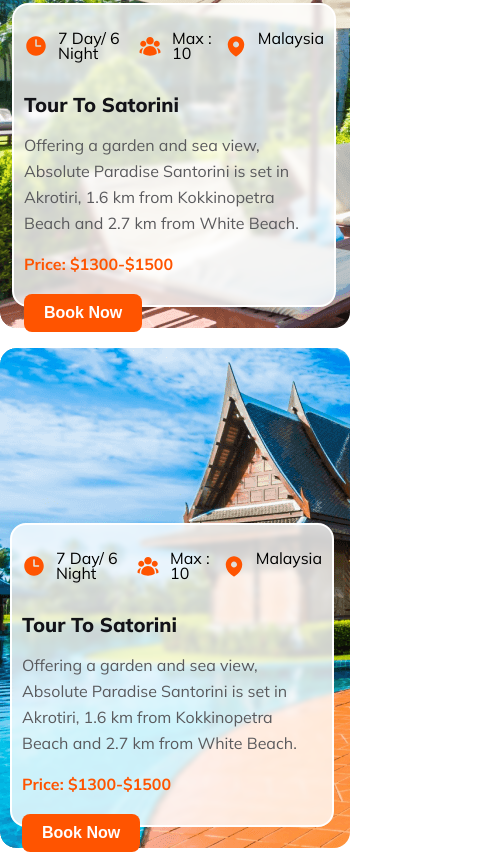
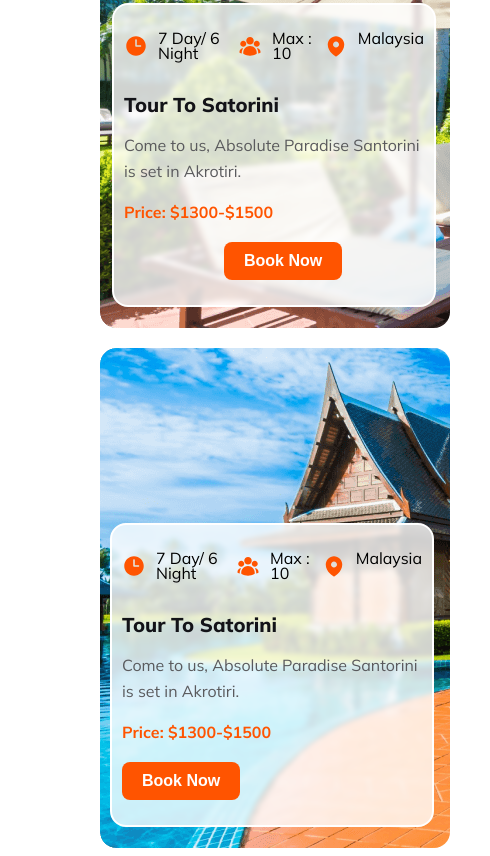
Before and after one commit to Sanjida917/Assignment-02, a plain HTML site: page index.html in a window 390 px wide. Shown: the part 4928-5784 px from the top of the page, 490 px wide, since content can reach past the window. Drawn offline with Linux system fonts and the light colour scheme; files whose address does not match are found by name.

Commit message:
corrected

```diff
--- a/index.html
+++ b/index.html
@@ -243,10 +243,10 @@
                         </div>
 
                         <h3 class="satorini-title">Tour To Satorini</h3>
-                        <p class="satorini-des">Offering a garden and sea view, Absolute Paradise Santorini is set in
-                            Akrotiri, 1.6 km from Kokkinopetra Beach and 2.7 km from White Beach. </p>
+                        <p class="satorini-des">Come to us, Absolute Paradise Santorini is set in
+                            Akrotiri.</p>
                         <h4 class="orange-color">Price: $1300-$1500</h4>
-                        <button class="find-now">Book Now</button>
+                        <button class="find-now book-btn">Book Now</button>
 
                     </div>
                 </div>
@@ -268,8 +268,8 @@
                         </div>
 
                         <h3 class="satorini-title">Tour To Satorini</h3>
-                        <p class="satorini-des">Offering a garden and sea view, Absolute Paradise Santorini is set in
-                            Akrotiri, 1.6 km from Kokkinopetra Beach and 2.7 km from White Beach. </p>
+                        <p class="satorini-des">Come to us, Absolute Paradise Santorini is set in
+                            Akrotiri. </p>
                         <h4 class="orange-color">Price: $1300-$1500</h4>
                         <button class="find-now">Book Now</button>
 
@@ -293,8 +293,8 @@
                         </div>
 
                         <h3 class="satorini-title">Tour To Satorini</h3>
-                        <p class="satorini-des"> To know more about us, visit our sectors or stay connected with our
-                            social media.</p>
+                        <p class="satorini-des"> Come to us, Absolute Paradise Santorini is set in
+                            Akrotiri.</p>
                         <h4 class="orange-color">Price: $1300-$1500</h4>
                         <button class="find-now">Book Now</button>
 
--- a/styles/fashion.css
+++ b/styles/fashion.css
@@ -860,6 +860,17 @@ body {
         margin-top: 700px;
     }
 
+    .bg-images{
+
+        margin: 0 auto;
+
+        position: relative;
+        left: 100px;
+    }
+
+    .book-btn{
+        margin-left: 100px;
+    }
     .card1,
     .single-card {
         margin-bottom: 30px;
@@ -1055,7 +1066,7 @@ body {
     }
 
     .foot {
-        width: 375px;
+        width: 100%;
         height: 309px;
         margin-bottom: 200px;
         padding-bottom: 200px;
```
